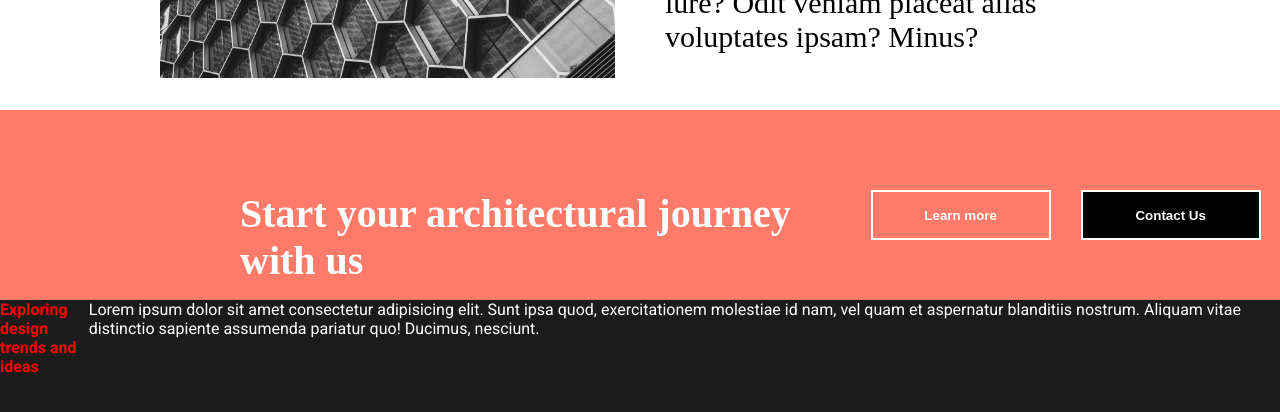
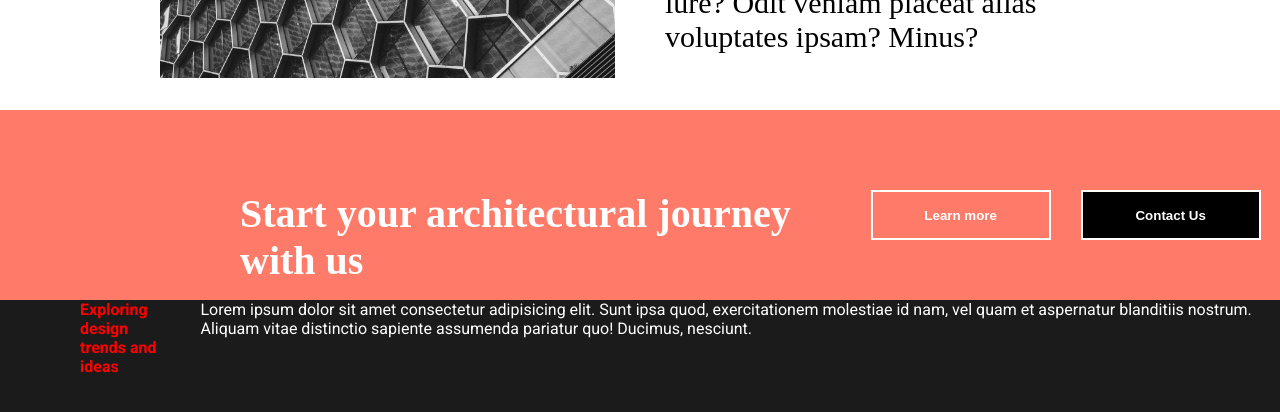
Before and after one commit to gabrieljcoutinho/Projeto-Archi-Firm, a React (Create React App) app: page / in a window 1280 px wide. Shown: the part 3416-3828 px from the top of the page. Built offline with nearby package versions, Linux system fonts and the light colour scheme.

Commit message:
espaçamento

```diff
--- a/src/Css/Desgnerideas.css
+++ b/src/Css/Desgnerideas.css
@@ -13,4 +13,6 @@
 
 .conteudoInicialDesigner {
     display: flex;
+    padding-left: 5rem;
+    gap: 40px;
 }
```
